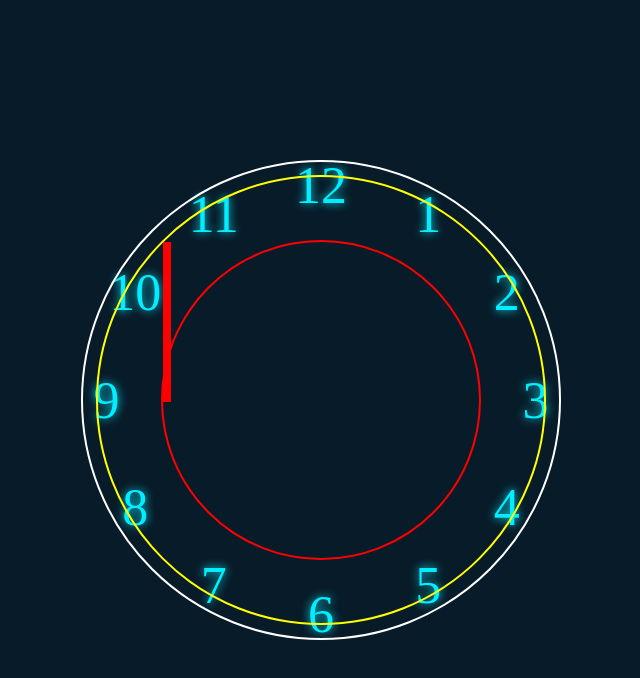
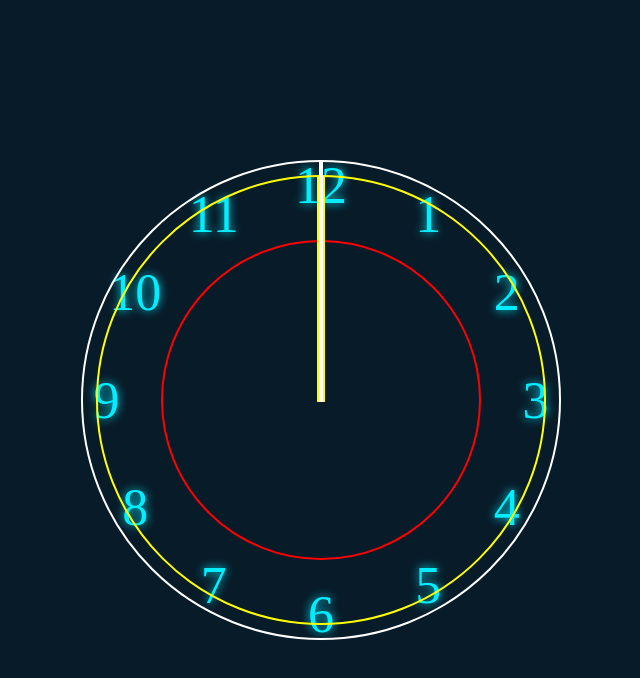
Before and after one commit to MustafaHasan972/Analog-Clock, a plain HTML site: page index.html in a window 1280 px wide. Shown: the whole page, without its empty margins (319-959 px from the left). Drawn offline with Linux system fonts and the light colour scheme.

Commit message:
updated file

```diff
--- a/style.css
+++ b/style.css
@@ -54,6 +54,8 @@ body {
 .hands-box .hand {
   position: absolute;
   border-radius: 50%;
+  display: flex;
+  justify-content: center;
 }
 
 .hands-box .hand i {
@@ -79,8 +81,22 @@ body {
   border: 2px solid yellow;
 }
 
+.hands-box .minutes i {
+  width: 8px;
+  /* half of parent height */
+  height: 225px;
+  background: yellow;
+}
+
 .hands-box .seconds {
   width: 480px;
   height: 480px;
   border: 2px solid white;
 }
+
+.hands-box .seconds i {
+  width: 4px;
+  /* half of parent height */
+  height: 240px;
+  background: white;
+}
```
